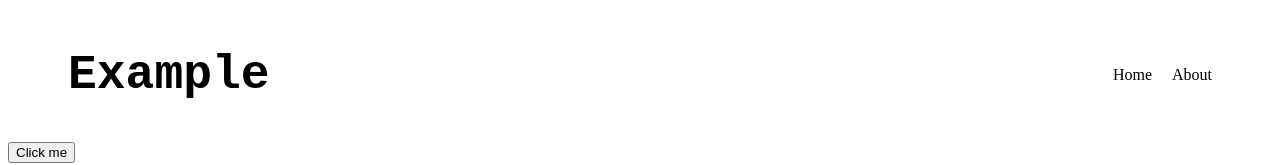
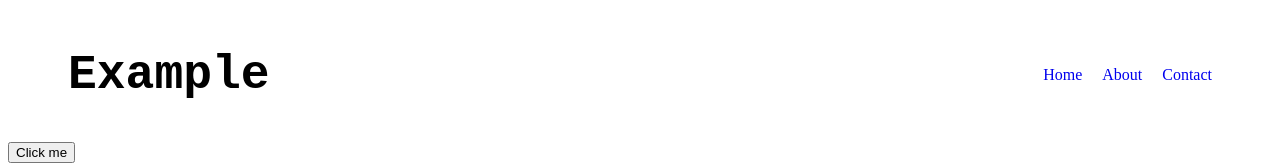
Before and after one commit to nrrarnn/vue-project, a Vue app: page / in a window 1280 px wide. Shown: the top 165 px of the page. Built offline with nearby package versions, Linux system fonts and the light colour scheme.

Commit message:
[ADD] add v-for

```diff
--- a/src/components/HeaderNav.vue
+++ b/src/components/HeaderNav.vue
@@ -1,16 +1,13 @@
 <script setup>
-  const id = 1
+  const links = ['Home', 'About', 'Contact']
 </script>
 
 <template>
   <nav>
     <h1>Example</h1>
     <ul>
-      <li :id>
-        Home
-      </li>
-      <li>
-        About
+      <li v-for="link in links" :key="link">
+        <a :href="`#${link}`" class="link">{{ link }}</a>
       </li>
     </ul>
   </nav>
@@ -32,4 +29,7 @@
     font-family: 'Courier New', Courier, monospace;
     font-size: 3rem;
   }
+  .link {
+    text-decoration: none;
+  }
 </style>
```
Also changed, not shown: src/components/Notes.vue (added, +11 -0 lines).
